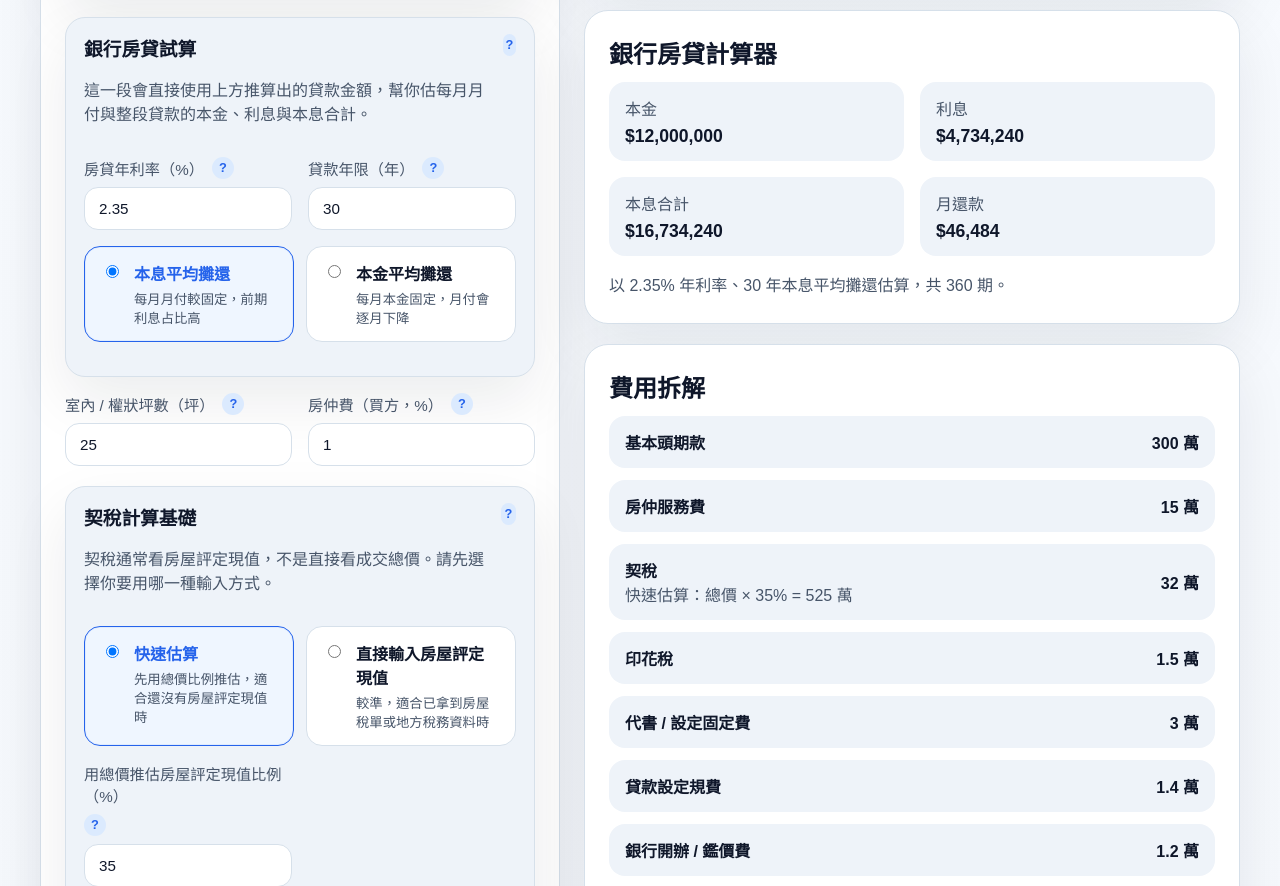
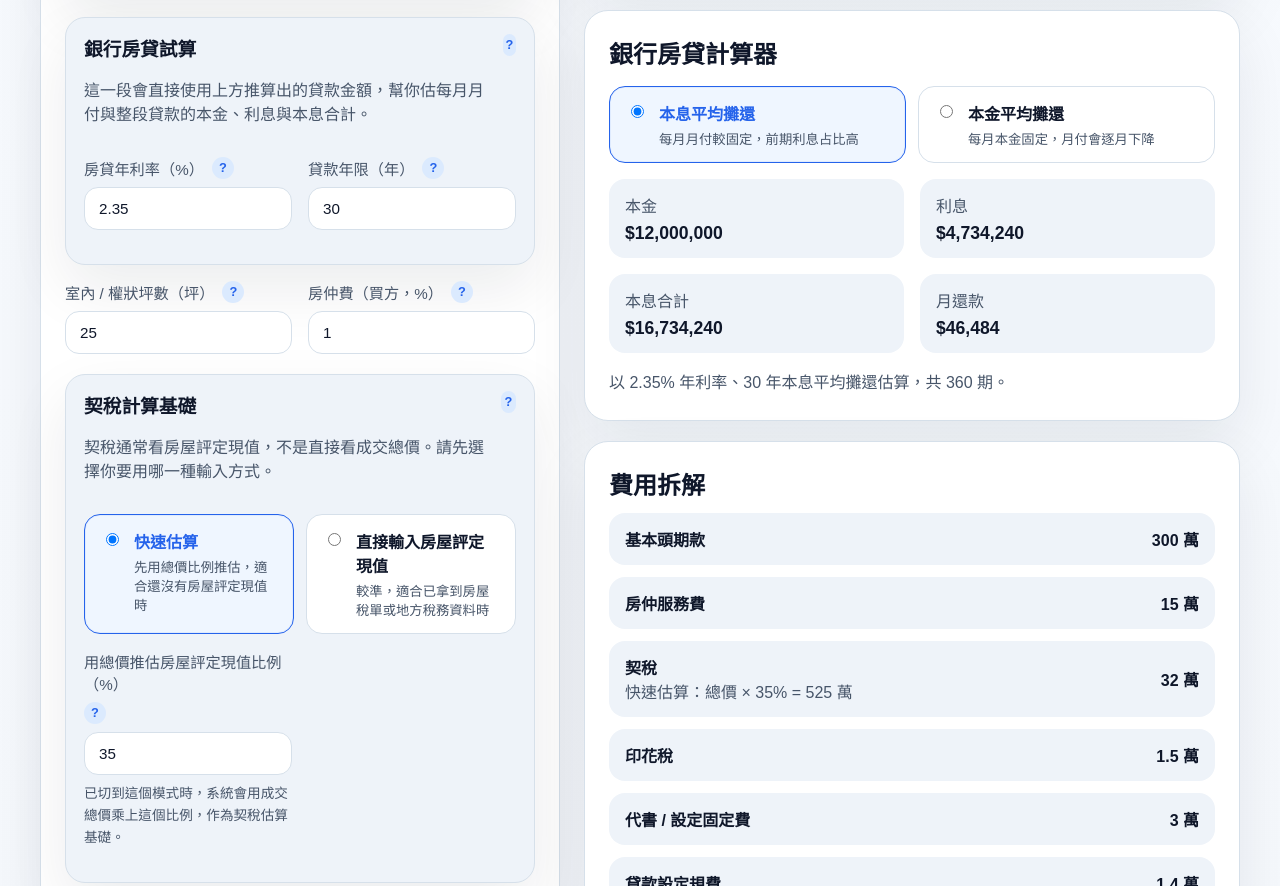
Before and after one commit to DemonGiggle/house-loan-calculator, a website with bundled scripts: page site/index.html in a window 1280 px wide. Shown: the part 879-1765 px from the top of the page. Built offline with nearby package versions, Linux system fonts and the light colour scheme.

Commit message:
Fix mortgage repayment toggle placement

```diff
--- a/site/app.js
+++ b/site/app.js
@@ -1,4 +1,4 @@
-import { calculateBudget, formatCurrency, formatWan } from "./calculator.js?v=20260606a";
+import { calculateBudget, formatCurrency, formatWan } from "./calculator.js?v=20260606b";
 
 const form = document.querySelector("#calculator-form");
 const recommendedRange = document.querySelector("#recommendedRange");
@@ -20,6 +20,7 @@ const helpBody = document.querySelector("#help-body");
 const helpClose = document.querySelector("#help-close");
 const loanModeFields = document.querySelectorAll("[data-mode-field]");
 const deedTaxModeFields = document.querySelectorAll("[data-deed-tax-mode-field]");
+const mortgageRepaymentInputs = document.querySelectorAll('input[name="mortgageRepaymentType"]');
 
 function percent(value) {
   return value / 100;
@@ -190,6 +191,10 @@ function currentDeedTaxInputMode() {
   return form.querySelector('input[name="deedTaxInputMode"]:checked')?.value || "estimated";
 }
 
+function currentMortgageRepaymentType() {
+  return document.querySelector('input[name="mortgageRepaymentType"]:checked')?.value || "equal-payment";
+}
+
 function readForm() {
   const formData = new FormData(form);
   const checkbox = (name) => formData.get(name) === "on";
@@ -201,7 +206,7 @@ function readForm() {
     loanAmountWan: formData.get("loanAmountWan"),
     mortgageAnnualRate: formData.get("mortgageAnnualRate"),
     mortgageYears: formData.get("mortgageYears"),
-    mortgageRepaymentType: formData.get("mortgageRepaymentType"),
+    mortgageRepaymentType: currentMortgageRepaymentType(),
     deedTaxInputMode: currentDeedTaxInputMode(),
     areaPing: formData.get("areaPing"),
     brokerFeeRate: formData.get("brokerFeeRate"),
@@ -265,6 +270,7 @@ function syncModeOptionCards(groupName) {
 function render() {
   syncLoanModeUI();
   syncDeedTaxModeUI();
+  syncModeOptionCards("mortgageRepaymentType");
   const result = calculateBudget(readForm());
   const mortgage = result.mortgage || buildMortgageFallback(result);
 
@@ -338,6 +344,9 @@ function closeHelp() {
 
 form.addEventListener("input", render);
 form.addEventListener("change", render);
+mortgageRepaymentInputs.forEach((input) => {
+  input.addEventListener("change", render);
+});
 form.addEventListener("click", (event) => {
   const trigger = event.target.closest(".help-trigger");
   if (!trigger) {
--- a/site/index.html
+++ b/site/index.html
@@ -105,22 +105,6 @@
               </label>
             </div>
 
-            <div class="loan-mode-options" role="radiogroup" aria-label="房貸攤還方式">
-              <label class="mode-option active">
-                <input type="radio" name="mortgageRepaymentType" value="equal-payment" checked>
-                <span>
-                  <strong>本息平均攤還</strong>
-                  <small>每月月付較固定，前期利息占比高</small>
-                </span>
-              </label>
-              <label class="mode-option">
-                <input type="radio" name="mortgageRepaymentType" value="equal-principal">
-                <span>
-                  <strong>本金平均攤還</strong>
-                  <small>每月本金固定，月付會逐月下降</small>
-                </span>
-              </label>
-            </div>
           </section>
 
           <div class="field-grid">
@@ -255,6 +239,22 @@
 
           <article class="card result-card">
             <h2>銀行房貸計算器</h2>
+            <div class="loan-mode-options mortgage-repayment-options" role="radiogroup" aria-label="房貸攤還方式">
+              <label class="mode-option active">
+                <input type="radio" name="mortgageRepaymentType" value="equal-payment" form="calculator-form" checked>
+                <span>
+                  <strong>本息平均攤還</strong>
+                  <small>每月月付較固定，前期利息占比高</small>
+                </span>
+              </label>
+              <label class="mode-option">
+                <input type="radio" name="mortgageRepaymentType" value="equal-principal" form="calculator-form">
+                <span>
+                  <strong>本金平均攤還</strong>
+                  <small>每月本金固定，月付會逐月下降</small>
+                </span>
+              </label>
+            </div>
             <dl class="stats">
               <div><dt>本金</dt><dd id="mortgagePrincipal">--</dd></div>
               <div><dt>利息</dt><dd id="mortgageInterest">--</dd></div>
@@ -772,6 +772,6 @@
       </div>
     </div>
 
-    <script type="module" src="./app.js?v=20260604b"></script>
+    <script type="module" src="./app.js?v=20260606b"></script>
   </body>
 </html>
--- a/site/styles.css
+++ b/site/styles.css
@@ -161,6 +161,10 @@ legend,
   grid-template-columns: repeat(2, minmax(0, 1fr));
   gap: 12px;
   margin-bottom: 16px;
+}
+
+.mortgage-repayment-options {
+  margin-top: 16px;
 }
 
 .mode-option {
```
